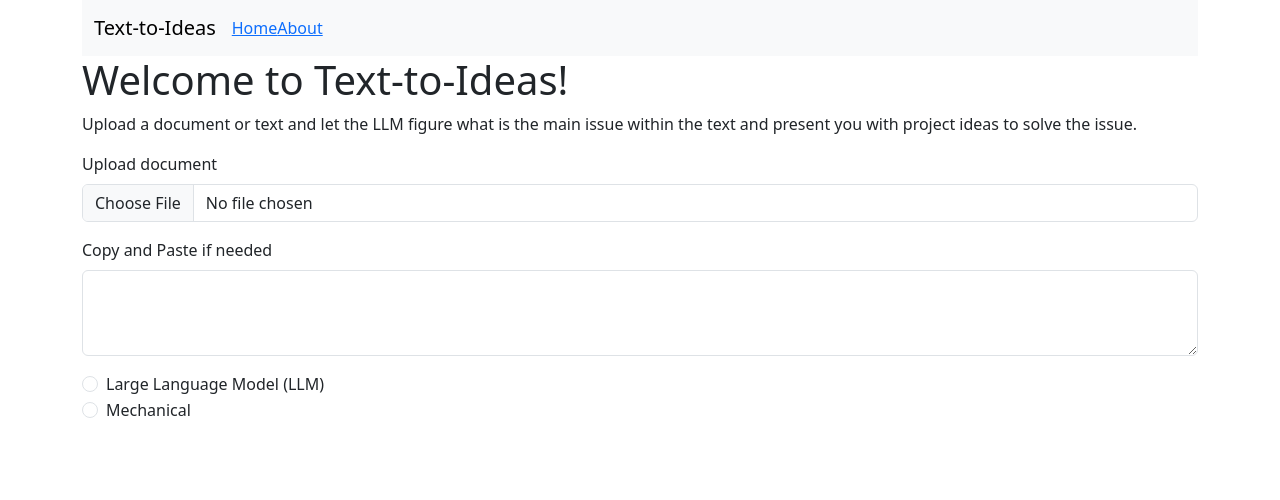
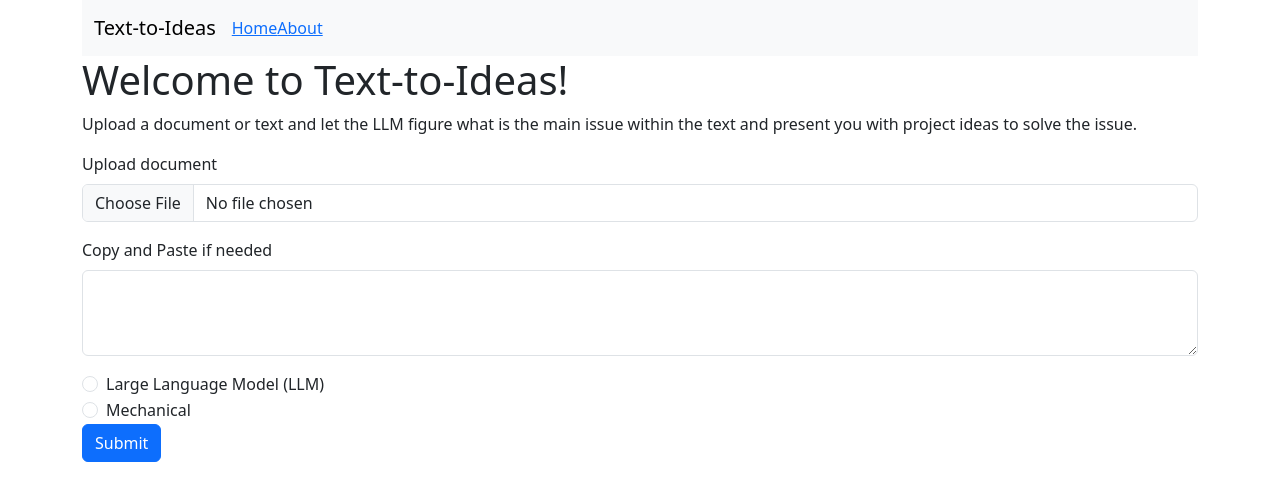
Before and after one commit to DW579/text-to-ideas, a Next.js app: page / in a window 1280 px wide. Shown: the top 500 px of the page. Built offline with nearby package versions, Linux system fonts and the light colour scheme.

Commit message:
Implemented handle submit for form

```diff
--- a/pages/index.js
+++ b/pages/index.js
@@ -4,7 +4,7 @@ import { Form, Button } from "react-bootstrap";
 import React, { useState } from "react";
 
 export default function Home() {
-    const [item, setItem] = useState({ typeOfIdeas: "", another: "another" });
+    const [item, setItem] = useState({ typeOfIdeas: "" });
 
     const { typeOfIdeas } = item;
 
@@ -18,6 +18,11 @@ export default function Home() {
         }));
     };
 
+    const handleSubmit = (e) => {
+        e.preventDefault();
+        alert(`${typeOfIdeas}`);
+      };
+
     return (
         <Layout home>
             <Head>
@@ -25,7 +30,7 @@ export default function Home() {
             </Head>
             <h1>Welcome to Text-to-Ideas!</h1>
             <p>Upload a document or text and let the LLM figure what is the main issue within the text and present you with project ideas to solve the issue.</p>
-            <Form>
+            <Form onSubmit={handleSubmit}>
                 <Form.Group
                     controlId="formFile"
                     className="mb-3"
@@ -61,6 +66,7 @@ export default function Home() {
                         checked={typeOfIdeas === "mechanical"}
                     />
                 </Form.Group>
+                <Button variant="primary" type="submit">Submit</Button>
             </Form>
         </Layout>
     );
```
